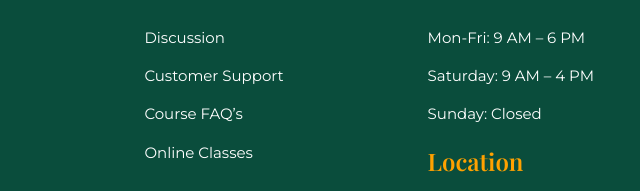
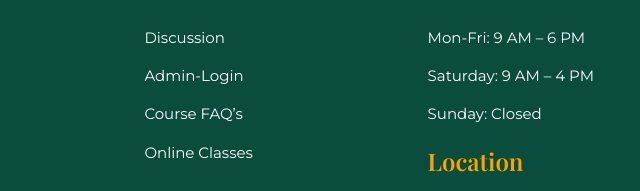
Before and after one commit to tayyab84/banoqabilwebsite, a plain HTML site: page index.html in a window 1280 px wide. Shown: the part 6141-6332 px from the top of the page, 599-1239 px from the left. Drawn offline with nearby package versions, Linux system fonts and the light colour scheme.

Commit message:
Update index.html

```diff
--- a/index.html
+++ b/index.html
@@ -762,7 +762,7 @@
           </li>
 
           <li>
-            <a href="#" class="footer-link">Customer Support</a>
+            <a href="https://tayyab84.github.io/banoqabiladminlogin/" class="footer-link">Admin-Login</a>
           </li>
 
           <li>
```
